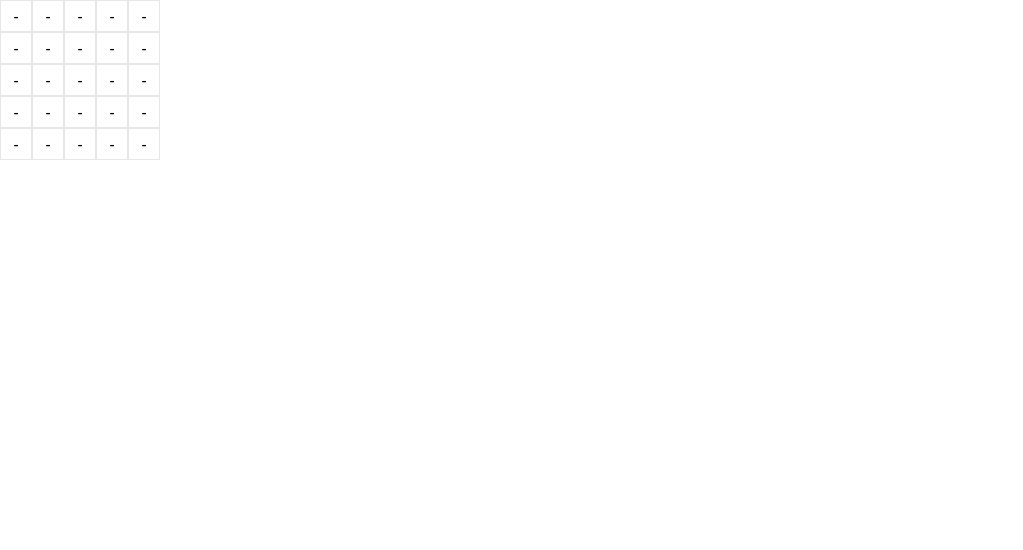
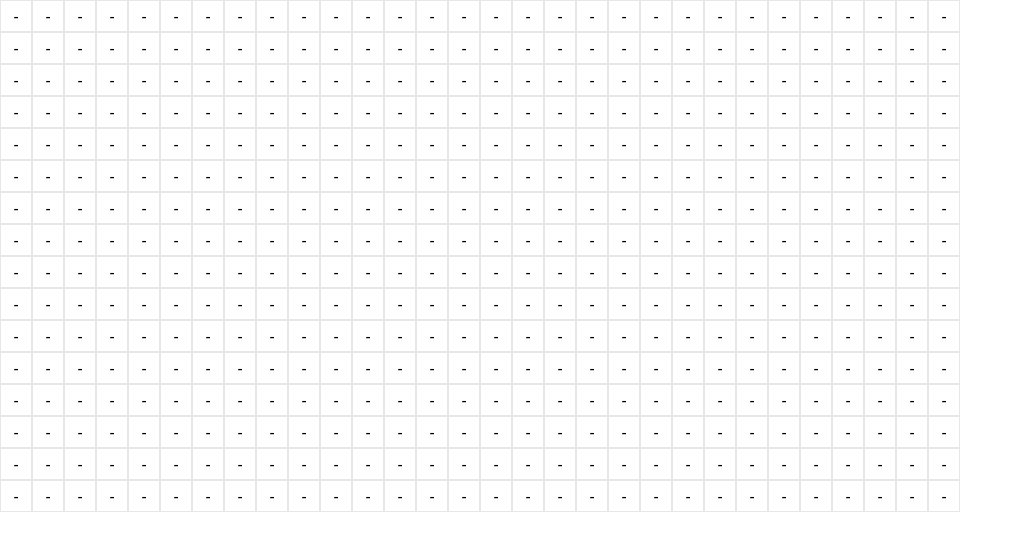
Before and after one commit to sya-ri/minesweeper, a React (Vite) app: page / in a window 1280 px wide. Shown: the top 550 px of the page, without its empty margins (0-1023 px from the left). Built offline with nearby package versions, Linux system fonts and the light colour scheme.

Commit message:
feat: Add generateBoard

```diff
--- a/src/App.tsx
+++ b/src/App.tsx
@@ -1,21 +1,9 @@
 import React, { FC, useState } from 'react'
-import Board from './core/Board'
 import OpenTileResult from './core/tile/OpenTileResult'
-import Tile from './core/tile/Tile'
-
-const tile = (x: number, y: number) => new Tile(x, y)
-const bomb = (x: number, y: number) => new Tile(x, y, true)
+import generateBoard from './core/generateBoard'
 
 const App: FC = () => {
-  const [board, setBoard] = useState(
-    new Board([
-      [bomb(0, 0), bomb(1, 0), tile(2, 0), tile(3, 0), tile(4, 0)],
-      [tile(0, 1), tile(1, 1), bomb(2, 1), bomb(3, 1), bomb(4, 1)],
-      [tile(0, 2), bomb(1, 2), tile(2, 2), tile(3, 2), bomb(4, 2)],
-      [bomb(0, 3), tile(1, 3), tile(2, 3), tile(3, 3), tile(4, 3)],
-      [tile(0, 4), bomb(1, 4), tile(2, 4), tile(3, 4), tile(4, 4)]
-    ])
-  )
+  const [board, setBoard] = useState(() => generateBoard(30, 16, 99))
   return (
     <div>
       {board.tiles.map((tt) => (
--- /dev/null
+++ b/src/core/generateBoard.ts
@@ -0,0 +1,22 @@
+import Board from './Board'
+import Tile from './tile/Tile'
+
+const generateBoard = (width: number, height: number, numberOfBomb: number): Board => {
+  const bombs = new Set<number>()
+  while (bombs.size < numberOfBomb) {
+    const x = Math.floor(Math.random() * width)
+    const y = Math.floor(Math.random() * height)
+    bombs.add(x * height + y)
+  }
+  const tiles: Tile[][] = []
+  for (let y = 0; y < height; y += 1) {
+    const tt: Tile[] = []
+    for (let x = 0; x < width; x += 1) {
+      tt.push(new Tile(x, y, bombs.has(x * height + y)))
+    }
+    tiles.push(tt)
+  }
+  return new Board(tiles)
+}
+
+export default generateBoard
```
